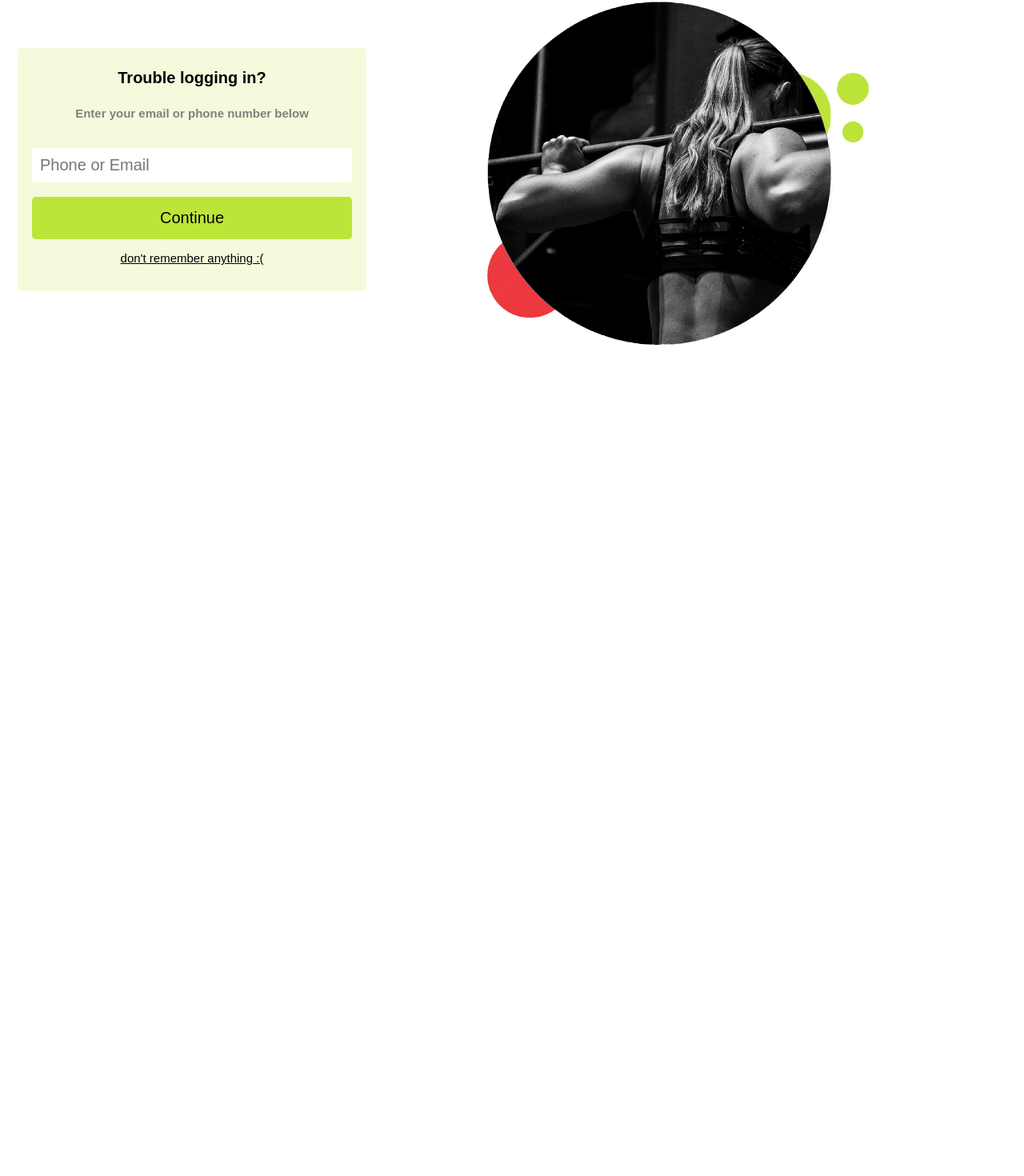
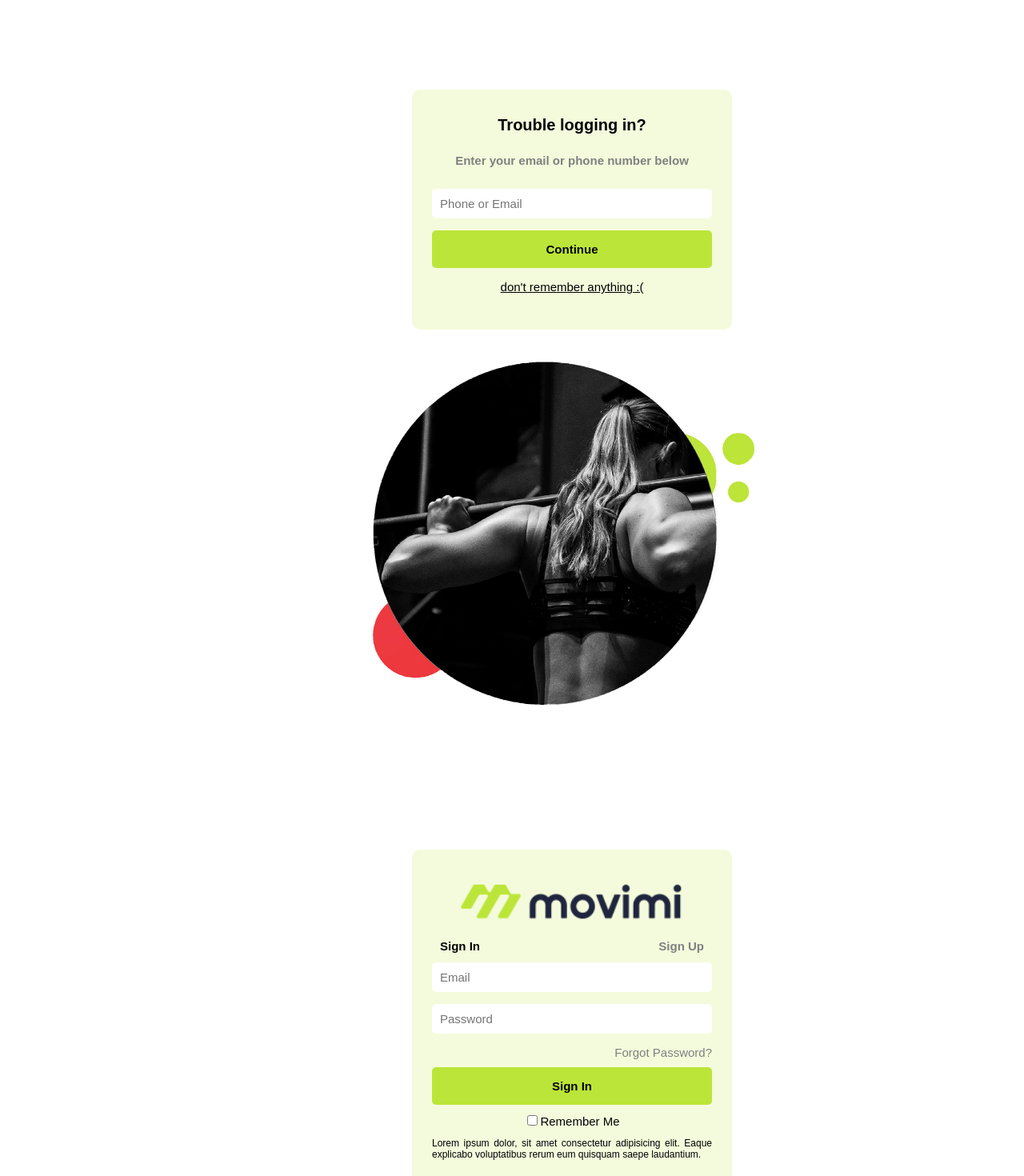
Before and after one commit to jhonreina/forget-password, a React (Create React App) app: page / in a window 1280 px wide. Shown: the part 38-1508 px from the top of the page at 80% size. Before the commit the page ends 800 px from the top, so only its background shows below. Built offline with nearby package versions, Linux system fonts and the light colour scheme.

Commit message:
login-Process

```diff
--- a/src/App.js
+++ b/src/App.js
@@ -1,10 +1,12 @@
 import "./components/recoverPassword/App.css";
 
 import Form from "./components/recoverPassword/Form";
+import Login from './components/loginProcess/Login'
 function App() {
   return (
     <div className="App">
       <Form />
+      <Login />
     </div>
   );
 }
--- /dev/null
+++ b/src/components/loginProcess/Login.jsx
@@ -0,0 +1,46 @@
+import React from 'react';
+import './login.css'
+import title from '../../assests/img/mainlogo-md.png'
+import woman2 from '../../assests/img/woman2.jpg'
+
+const Login = () => {
+    return (
+        <div className="box">
+      <form className="form">
+        <img src={title} alt="titulo" className="title" />
+        <h2 className="left">Sign In</h2>
+        <h2 className="right">Sign Up</h2>
+        <div className="container">
+          <div className="input-container">
+            <input type="text" placeholder="Email" />
+          </div>
+          <div className="input-container">
+            <input type="password" placeholder="Password" />
+          </div>
+          <a className="link" href="recover-password">Forgot Password?</a>
+          <input type="submit" value="Sign In" className="button" />
+          <div className="selector">
+            <input
+              type="checkbox"
+              id="Remember Me"
+              name="Remember Me"
+            />
+            <label for="Remember Me">Remember Me</label>
+          </div>
+          <p>
+            Lorem ipsum dolor, sit amet consectetur adipisicing elit. Eaque
+            explicabo voluptatibus rerum eum quisquam saepe laudantium.
+          </p>
+        </div>
+      </form>
+      <div>
+        <img
+          src={woman2}
+          alt="woman"
+         className="woman"/>
+      </div>
+    </div>
+    );
+};
+
+export default Login;
--- /dev/null
+++ b/src/components/loginProcess/login.css
@@ -0,0 +1,121 @@
+body {
+    font-family: Arial, Helvetica, sans-serif;
+    margin: 0 0 0 150px;
+}
+* {
+    box-sizing: border-box;
+}
+
+.box {
+    display: -ms-flexbox;
+    display: -webkit-flex;
+    display: flex;
+    -webkit-flex-direction: row;
+    -ms-flex-direction: row;
+    flex-direction: row;
+    -webkit-flex-wrap: wrap;
+    -ms-flex-wrap: wrap;
+    flex-wrap: wrap;
+    -webkit-justify-content: center;
+    -ms-flex-pack: center;
+    justify-content: center;
+    -webkit-align-content: center;
+    -ms-flex-line-pack: center;
+    align-content: center;
+    -webkit-align-items: center;
+    -ms-flex-align: center;
+    align-items: center;
+
+
+}
+
+.container {
+    width: 100%;
+    padding: 15px;
+}
+
+.form {
+    background: #f4fbdc;
+    margin-top: 150px;
+    padding: 10px;
+    border-radius: 10px;
+    width: 400px;
+    height: 420px;
+}
+
+.title {
+    display: block;
+    margin: auto;
+    text-align: center;
+    padding: 30px 30px 10px;
+    width: 350px;
+}
+
+.left {
+    float: left;
+    font-size: 15px;
+    margin-left: 5px;
+    color: black;
+
+}
+.right {
+    float: right;
+    color: grey;
+    font-size: 15px;
+    margin-right: 5px;
+}
+
+input[type="text"],
+input[type="password"]{
+    font-size: 15px;
+    width: 100%;
+    padding: 10px;
+    border: none;
+    border-radius: 5px;
+
+}
+
+.input-container {
+    margin-bottom: 15px;
+    border: none;
+}
+
+.button {
+    border: none;
+    width: 100%;
+    color: black;
+    font-size: 15px;
+    font-weight: bold;
+    background: #bce539;
+    padding: 15px 20px;
+    border-radius: 5px;
+    cursor: pointer;
+}
+
+.link {
+    float: right;
+    text-decoration: none;
+    color:grey;
+    font-size: 15px;
+    margin: 0px 0px 10px;
+}
+
+
+p {
+    text-align: justify;
+    font-size: 12px;
+}
+
+.selector {
+    align-items: center;
+    text-align: center;
+    align-content: center;
+    font-size: 15px;
+    margin: 10px;
+}
+
+.woman {
+    width:600px;
+
+    margin: 110px 0px 0px 150px;
+}
--- a/src/components/recoverPassword/App.css
+++ b/src/components/recoverPassword/App.css
@@ -2,6 +2,8 @@ body {
   background: white;
   align-content: center;
   font-family: Arial, Helvetica, sans-serif;
+  display: flex;
+  margin: 0px;
 }
 * {
   box-sizing: border-box;
@@ -33,20 +35,15 @@ body {
   padding: 15px;
 }
 
-.form {
-  -webkit-order: 0;
-  -ms-flex-order: 0;
-  order: 0;
-  -webkit-flex: 0 1 auto;
-  -ms-flex: 0 1 auto;
-  flex: 0 1 auto;
-  -webkit-align-self: auto;
-  -ms-flex-item-align: auto;
-  align-self: auto;
-  background: #f4fbdc;
-  font-size: 40px;
-  padding: 3px;
-  border-radius: 5px;
+.form1 {
+
+    background: #f4fbdc;
+    margin-top: 150px;
+    padding: 10px;
+    width: 400px;
+    height: 300px;
+    border-radius: 10px;
+
 }
 
 h1 {
@@ -84,8 +81,7 @@ input[type="text"] {
   border-radius: 5px;
   cursor: pointer;
 }
-
-p {
+.center{
   font-size: 15px;
   text-align: center;
 }
--- a/src/components/recoverPassword/Form.jsx
+++ b/src/components/recoverPassword/Form.jsx
@@ -1,10 +1,11 @@
 import React from "react";
+import './App.css'
 import woman from "../../assests/img/woman.jpg";
 
 const Form = () => {
   return (
     <div className="box">
-      <form className="form">
+      <form className="form1">
         <h1>Trouble logging in?</h1>
         <h2>Enter your email or phone number below</h2>
         <div className="container">
@@ -12,7 +13,7 @@ const Form = () => {
             <input type="text" placeholder="Phone or Email" />
           </div>
           <input type="submit" value="Continue" className="button" />
-          <p>
+          <p className="center">
             <u>don't remember anything :(</u>
           </p>
         </div>
```
Also changed, not shown: src/assests/img/mainlogo-md.png (added), src/assests/img/woman2.jpg (added).
